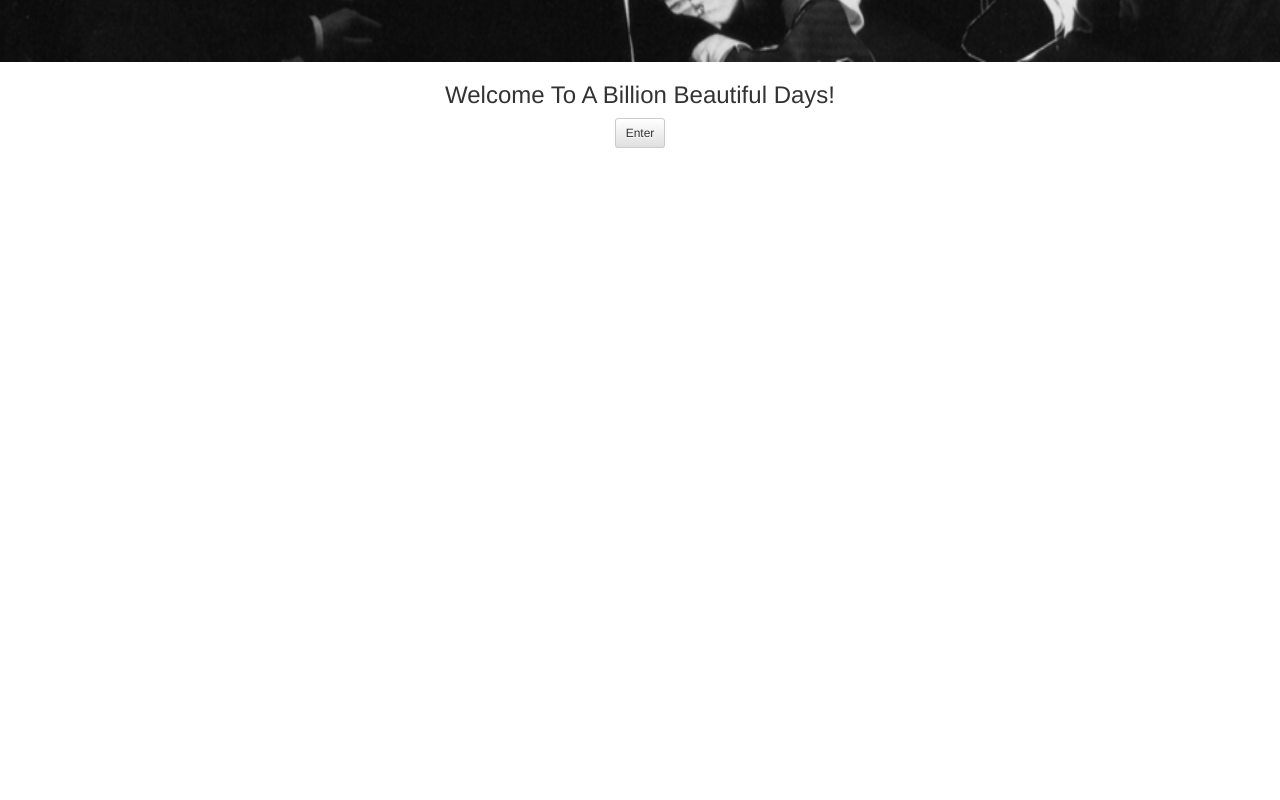
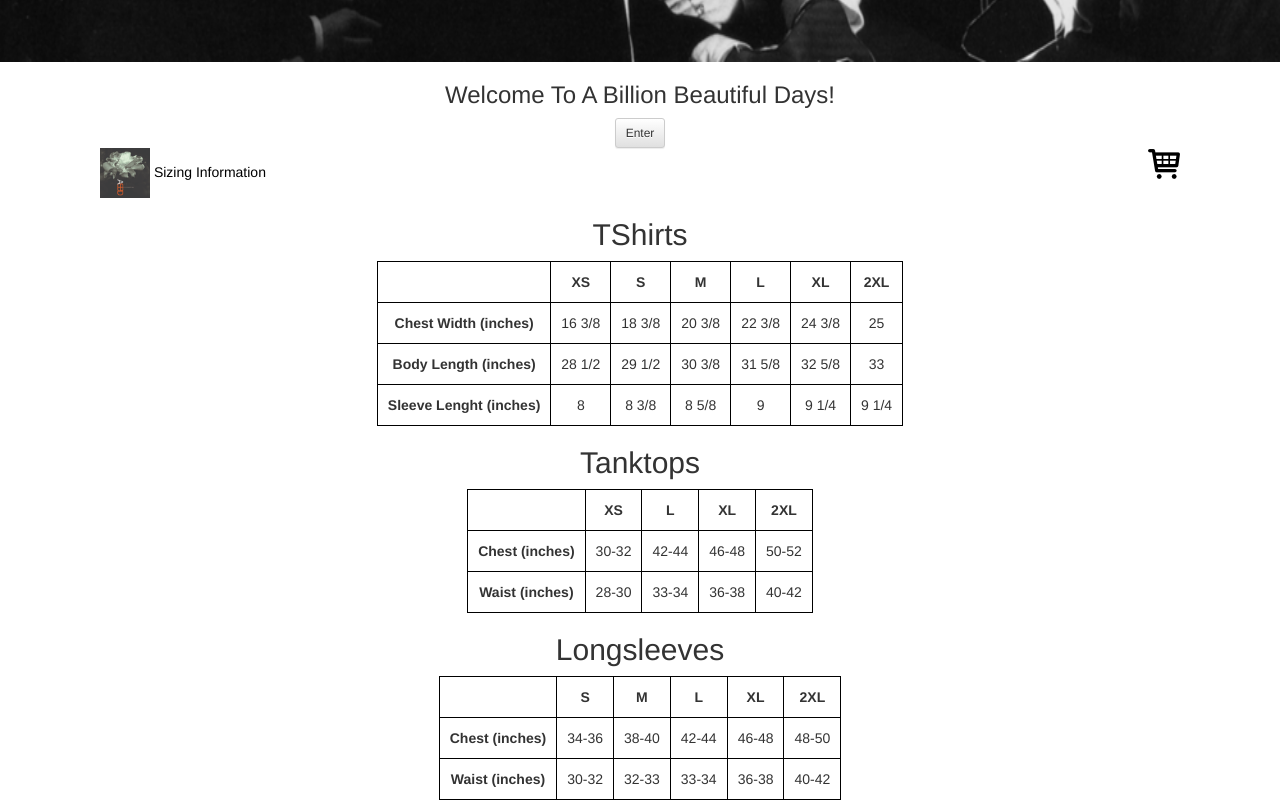
Before and after one commit to KoichiSakamoto/A-Billion-Beautiful-Days-Frontend, a React (Create React App) app: page /sizing in a window 1280 px wide. Shown: the part 808-1608 px from the top of the page. Before the commit the page ends 956 px from the top, so only its background shows below. Built offline with nearby package versions, Linux system fonts and the light colour scheme.

Commit message:
created sizing information page

```diff
--- a/src/App.js
+++ b/src/App.js
@@ -5,6 +5,7 @@ import ProductIndexPage from './containers/ProductIndexPage.js'
 import ProductShowPage from './containers/ProductShowPage.js'
 import ViewCartPage from './containers/ViewCartPage.js'
 import WelcomePage from './containers/WelcomePage.js'
+import SizingInfo from './containers/SizingInfo.js'
 
 class App extends Component {
   render() {
@@ -14,6 +15,7 @@ class App extends Component {
           <Route path="" component={WelcomePage} exact/>
           <Route path="/all-products" component={ProductIndexPage} exact/>
           <Route path="/product" component={ProductShowPage} />
+          <Route path="/sizing" component={SizingInfo} />
           <Route path="/my-cart" component={ViewCartPage} exact/>
         </div>
       </BrowserRouter>
--- a/src/assets/css/index.css
+++ b/src/assets/css/index.css
@@ -9,6 +9,13 @@ a {
   color: black;
 }
 
+table tr td{
+  border: 1px solid black;
+}
+
+tr td {
+  padding: 10px;
+}
 .center-text {
 text-align: center;
 }
--- a/src/components/Header.js
+++ b/src/components/Header.js
@@ -4,6 +4,7 @@ import { Link } from 'react-router-dom';
 const Header = (props) =>
   <div className="header-boi">
     <Link to="/all-products"> <img src="/icon.jpg" alt="Show All Products" className="header-icon"/> </Link>
+    <Link to="/sizing"> Sizing Information </Link>
     <Link to="/my-cart"> <img src="/shopping-cart.png" alt="View My Cart" className="right shopping-cart"/> </Link>
   </div>;
 
--- /dev/null
+++ b/src/containers/SizingInfo.js
@@ -0,0 +1,113 @@
+import React, { Component } from 'react';
+import Header from '../components/Header';
+
+
+
+export default class SizingInfo extends Component {
+
+  render() {
+    return ( <div>
+              <Header />
+              <main className="center-text">
+                <h2> TShirts </h2>
+                <table cellpadding="5" align="center">
+                  <tbody>
+                    <tr>
+                      <td>&nbsp;</td>
+                      <td><strong>XS</strong></td>
+                      <td><strong>S</strong></td>
+                      <td><strong>M</strong></td>
+                      <td><strong>L</strong></td>
+                      <td><strong>XL</strong></td>
+                      <td><strong>2XL</strong></td>
+                    </tr>
+                    <tr>
+                      <td><strong>Chest Width (inches) </strong></td>
+                      <td>16 3/8</td>
+                      <td>18 3/8</td>
+                      <td>20 3/8</td>
+                      <td>22 3/8</td>
+                      <td>24 3/8</td>
+                      <td>25</td>
+                    </tr>
+                    <tr>
+                      <td><strong>Body Length (inches) </strong></td>
+                      <td>28 1/2</td>
+                      <td>29 1/2</td>
+                      <td>30 3/8</td>
+                      <td>31 5/8</td>
+                      <td>32 5/8</td>
+                      <td>33</td>
+                    </tr>
+                    <tr>
+                      <td><strong>Sleeve Lenght (inches) </strong></td>
+                      <td>8</td>
+                      <td>8 3/8</td>
+                      <td>8 5/8</td>
+                      <td>9</td>
+                      <td>9 1/4</td>
+                      <td>9 1/4</td>
+                    </tr>
+                    </tbody>
+                  </table>
+
+                <h2> Tanktops </h2>
+                <table cellpadding="5" align="center">
+                  <tbody>
+                    <tr>
+                      <td>&nbsp;</td>
+                      <td><strong>XS</strong></td>
+                      <td><strong>L</strong></td>
+                      <td><strong>XL</strong></td>
+                      <td><strong>2XL</strong></td>
+                    </tr>
+                    <tr>
+                      <td><strong>Chest (inches) </strong></td>
+                      <td>30-32</td>
+                      <td>42-44</td>
+                      <td>46-48</td>
+                      <td>50-52</td>
+                    </tr>
+                    <tr>
+                      <td><strong>Waist (inches) </strong></td>
+                      <td>28-30</td>
+                      <td>33-34</td>
+                      <td>36-38</td>
+                      <td>40-42</td>
+                    </tr>
+                  </tbody>
+                </table>
+
+                <h2> Longsleeves </h2>
+                <table cellpadding="5" align="center">
+                  <tbody>
+                    <tr>
+                      <td>&nbsp;</td>
+                      <td><strong>S</strong></td>
+                      <td><strong>M</strong></td>
+                      <td><strong>L</strong></td>
+                      <td><strong>XL</strong></td>
+                      <td><strong>2XL</strong></td>
+                    </tr>
+                    <tr>
+                      <td><strong>Chest (inches) </strong></td>
+                      <td>34-36</td>
+                      <td>38-40</td>
+                      <td>42-44</td>
+                      <td>46-48</td>
+                      <td>48-50</td>
+                    </tr>
+                    <tr>
+                      <td><strong>Waist (inches) </strong></td>
+                      <td>30-32</td>
+                      <td>32-33</td>
+                      <td>33-34</td>
+                      <td>36-38</td>
+                      <td>40-42</td>
+                    </tr>
+                  </tbody>
+                </table>
+              </main>
+             </div>
+          )}
+}
```
